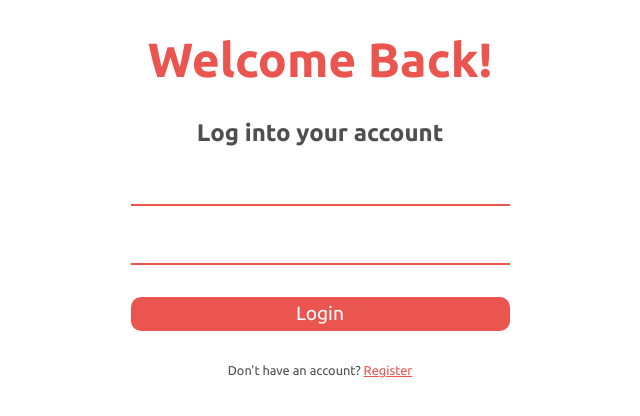
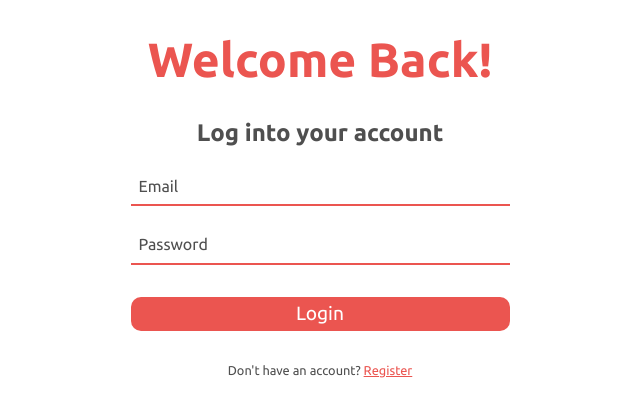
Before and after one commit to dwong4013/531logger, a React (Create React App) app in the folder client/: page /login in a window 1280 px wide. Shown: the top 416 px of the page, without its empty margins (320-960 px from the left). Built offline with nearby package versions, Linux system fonts and the light colour scheme; no server answers; the HTML template or start-up script is replaced by a standard one.

Commit message:
Updated Login Page added placeholders for form inputs

```diff
--- a/client/src/pages/authentication/Login.js
+++ b/client/src/pages/authentication/Login.js
@@ -37,11 +37,13 @@ const Login = ({ loginUser, isAuthenticated }) => {
         <Input register={register} errors={errors}
           name='email'
           type='email'
+          placeholder='Email'
           validation={{required: 'Please enter an email'}}
         />
         <Input register={register} errors={errors}
           name='password'
           type='password'
+          placeholder='Password'
           validation={{required: 'Please enter a password'}}
         />
         <Submit text='Login'/>
```
